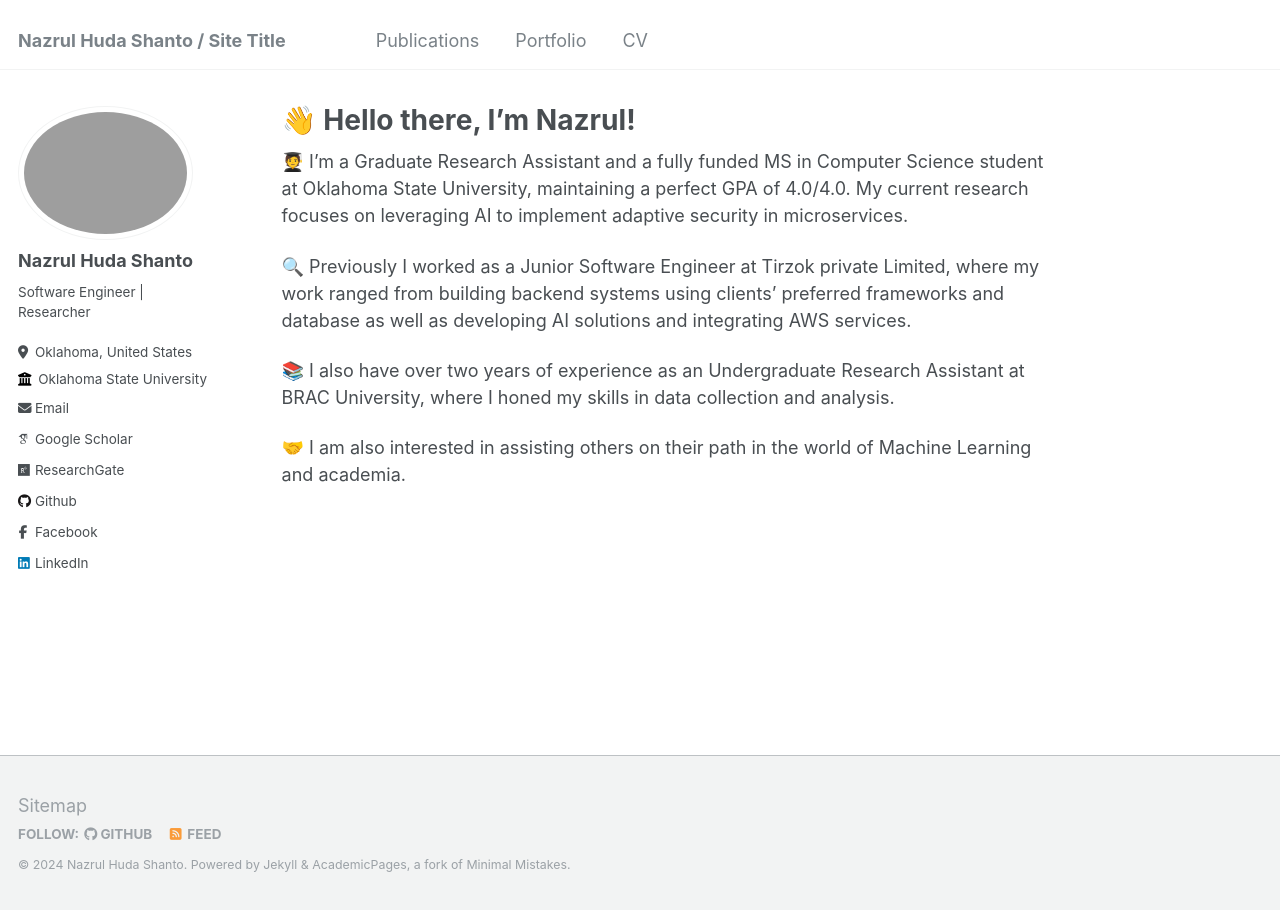
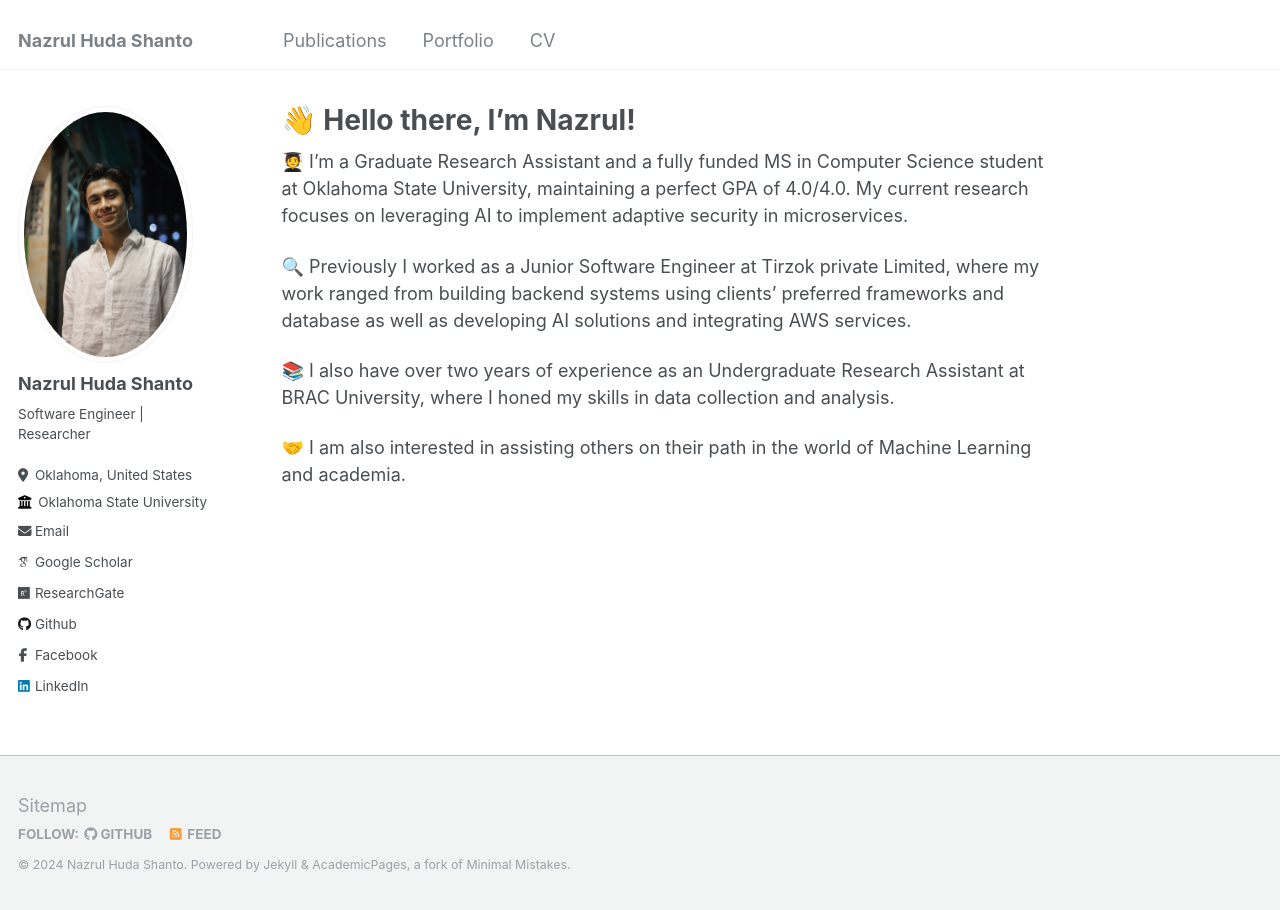
Before and after one commit to nazrulhuda/portfolio, a Jekyll site: the page built from _pages/about.md, in a window 1280 px wide. Built offline with Jekyll 4.4.1, drawn with Linux system fonts in a browser that asks for light colours; some web fonts are replaced.

Commit message:
first commit

```diff
--- a/_config.yml
+++ b/_config.yml
@@ -8,11 +8,11 @@
 
 # Basic Site Settings
 locale                   : "en-US"
-title                    : "Nazrul Huda Shanto / Site Title"
+title                    : "Nazrul Huda Shanto"
 title_separator          : "-"
 name                     : &name "Nazrul Huda Shanto"
 description              : &description "personal description"
-url                      : https://academicpages.github.io # the base hostname & protocol for your site e.g. "https://mmistakes.github.io"
+url                      : "https://nazrulhuda.github.io/portfolio/" # the base hostname & protocol for your site e.g. "https://mmistakes.github.io"
 baseurl                  : "" # the subpath of your site, e.g. "/blog"
 repository               : "academicpages/academicpages.github.io"
 
@@ -21,7 +21,7 @@ repository               : "academicpages/academicpages.github.io"
 #               Additional customization can be done by editing /_includes/author-profile.html
 author:
   # Biographic information
-  avatar           : "profile.png"
+  avatar           : "profile.jpg"
   name             : "Nazrul Huda Shanto"
   pronouns         : # example: "she/her"
   bio              : "Software Engineer | Researcher"
```
